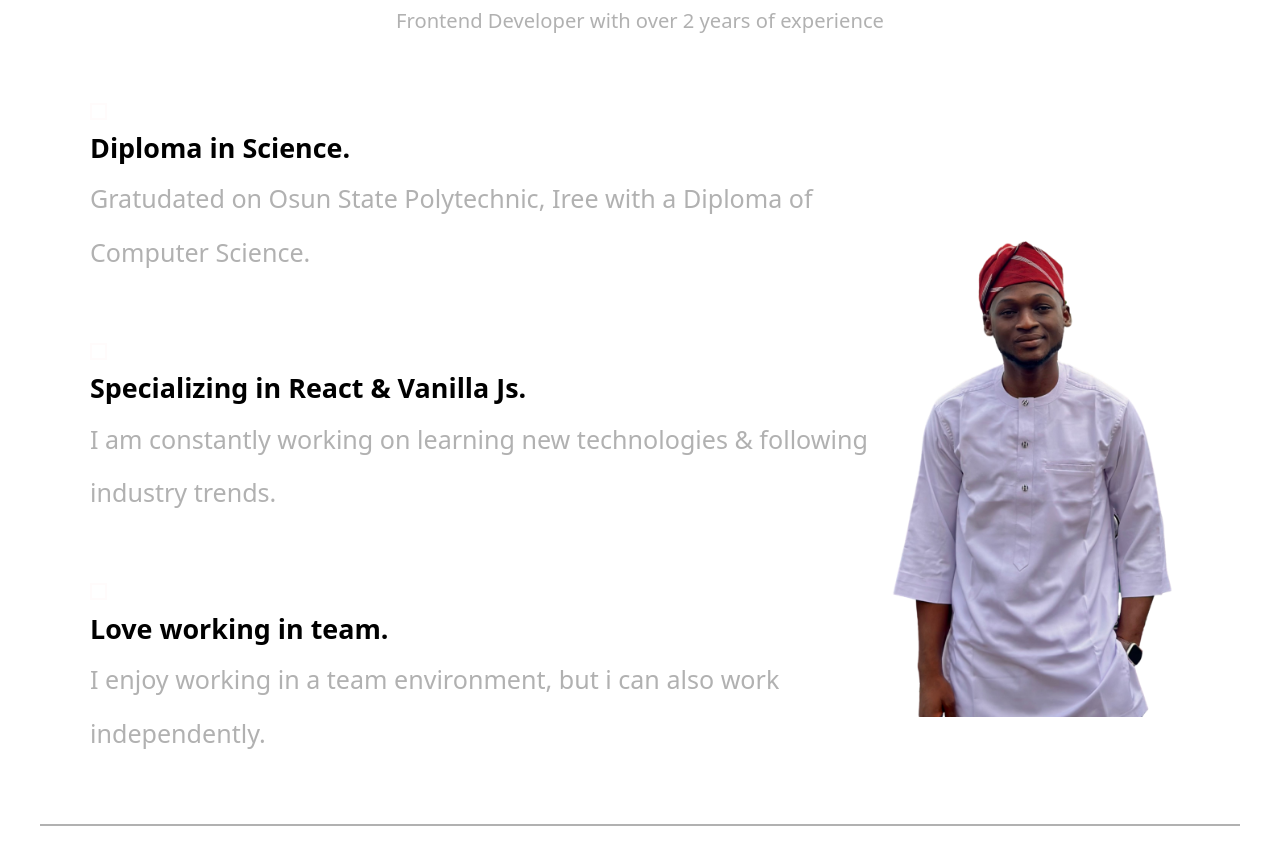
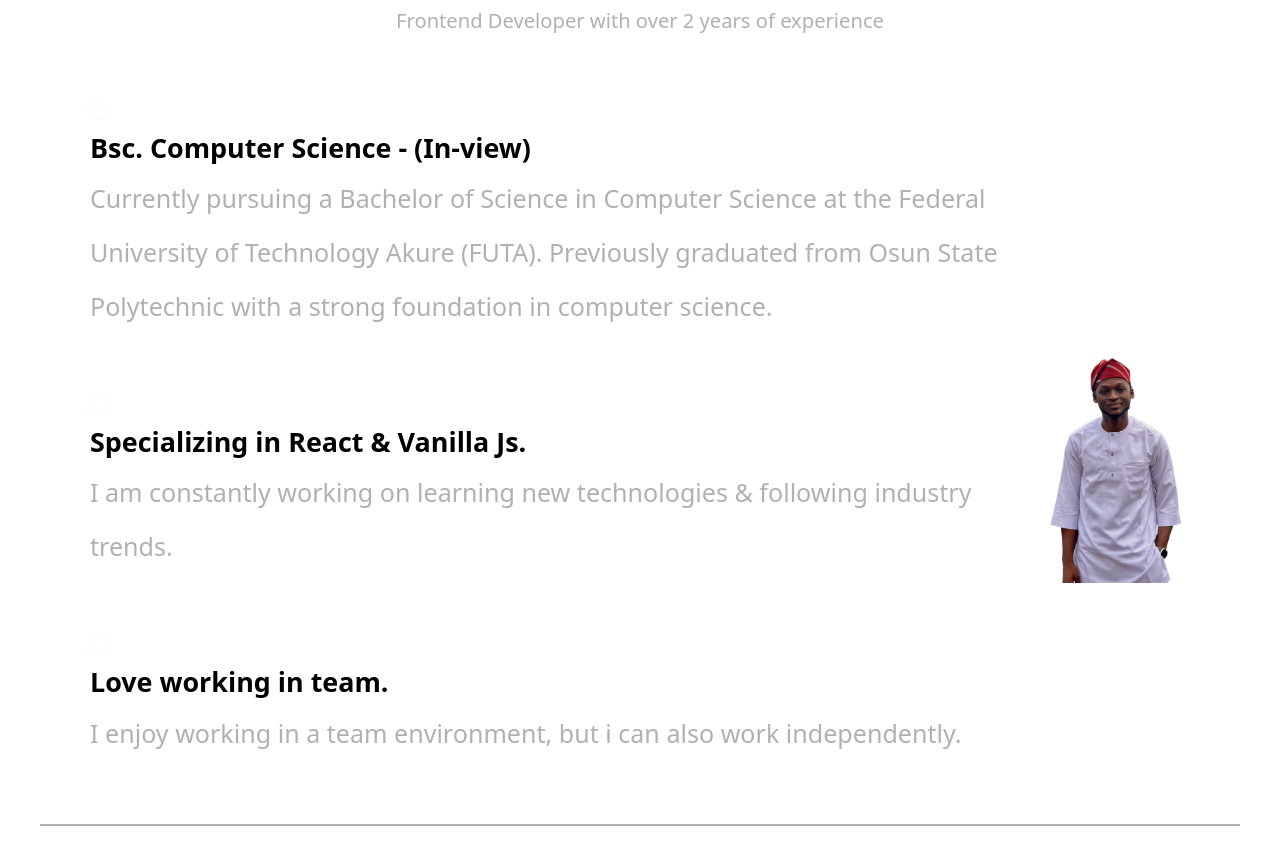
Before and after one commit to KingMusawir/Portfolio, a React (Vite) app: page / in a window 1280 px wide. Shown: the part 1340-2205 px from the top of the page. Built offline with nearby package versions, Linux system fonts and the light colour scheme.

Commit message:
Update Skills.jsx

```diff
--- a/src/components/Skills.jsx
+++ b/src/components/Skills.jsx
@@ -14,9 +14,9 @@ function Skills() {
   }, []);
   const mySkills = [
     {
-      head: 'Diploma in Science.',
+      head: 'Bsc. Computer Science - (In-view)',
       paragraph:
-        'Gratudated on Osun State Polytechnic, Iree with a Diploma of Computer Science.',
+        'Currently pursuing a Bachelor of Science in Computer Science at the Federal University of Technology Akure (FUTA). Previously graduated from Osun State Polytechnic with a strong foundation in computer science.',
     },
     {
       head: 'Specializing in React & Vanilla Js.',
```
